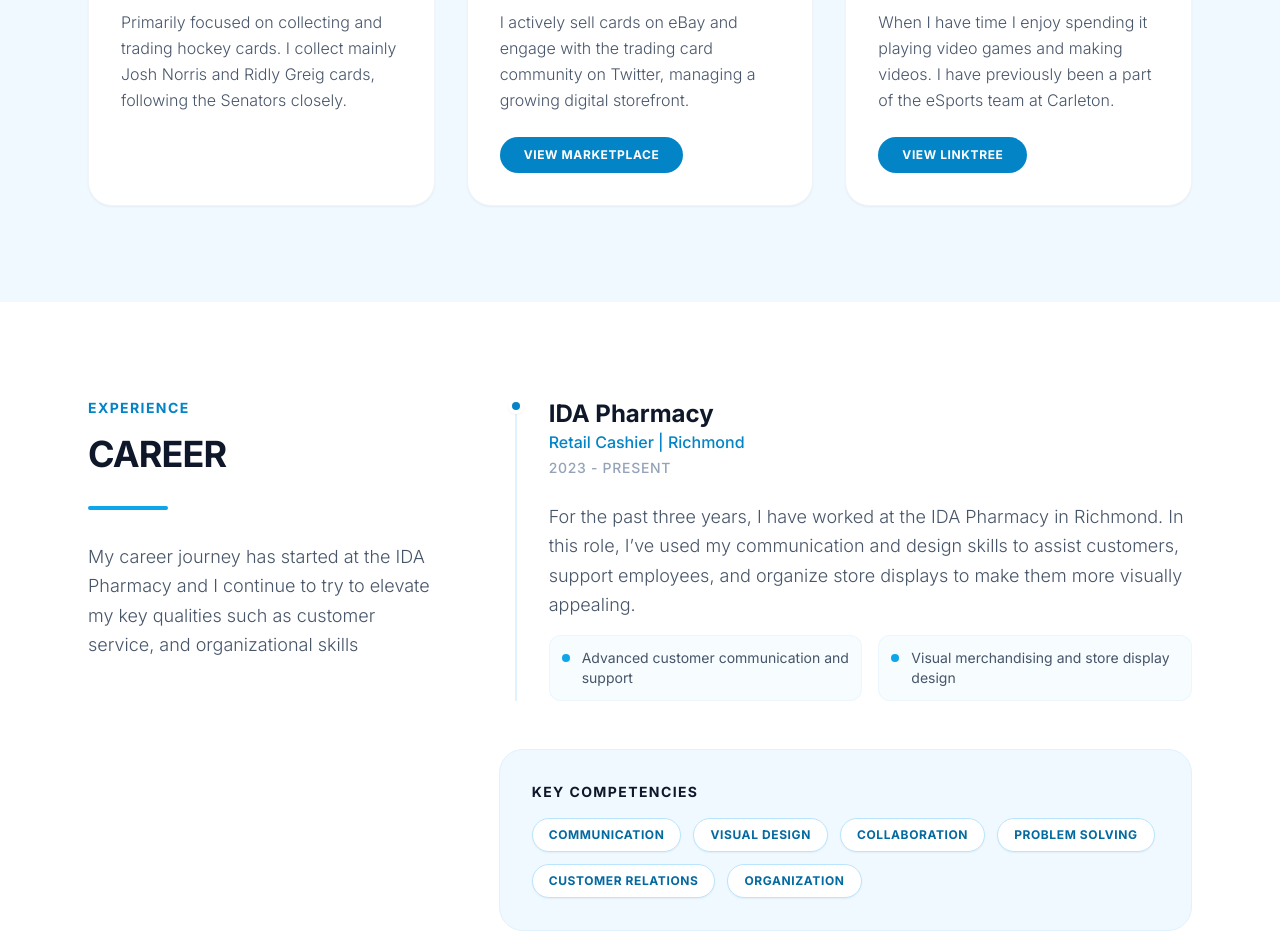
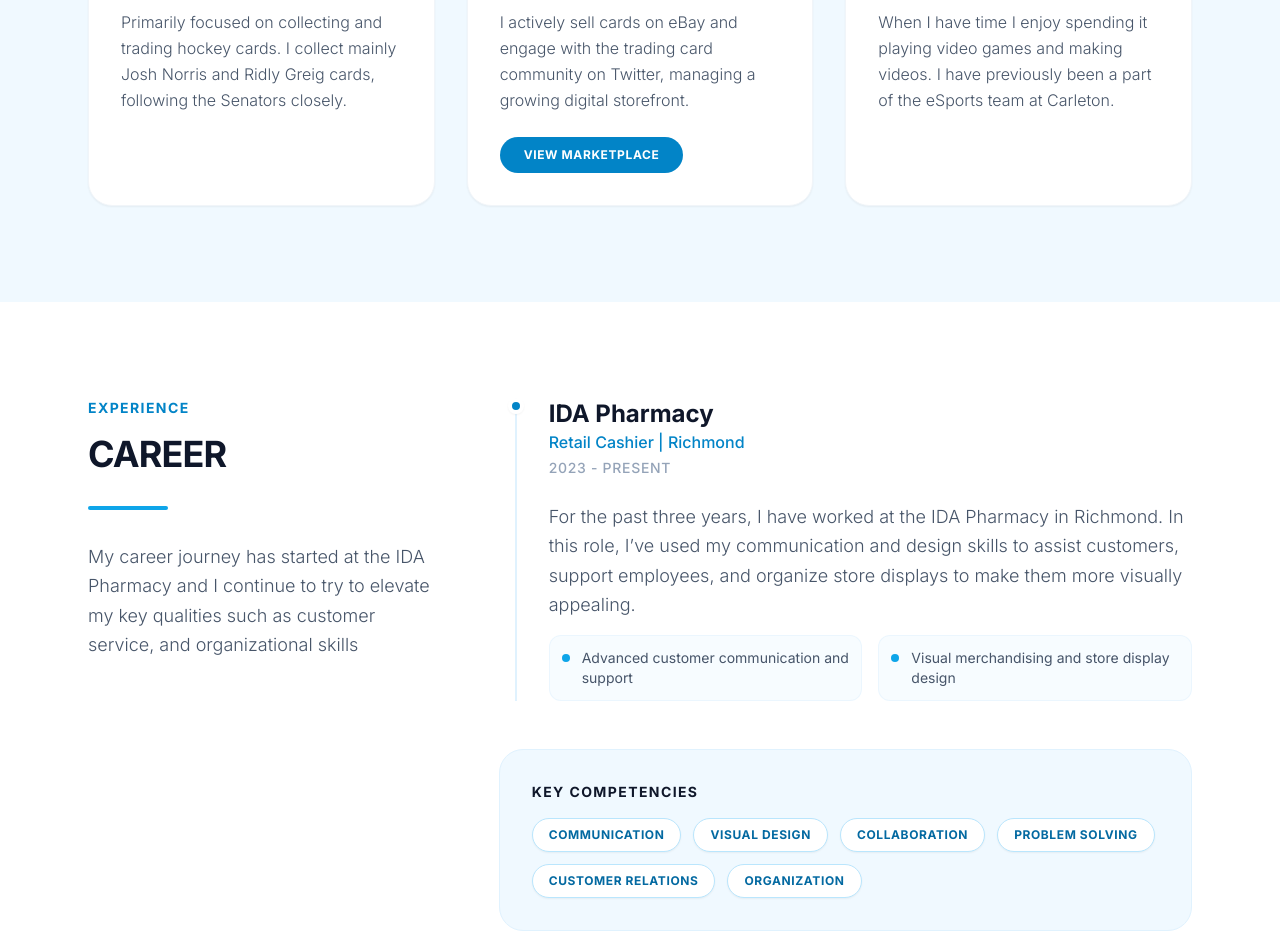
Before and after one commit to owenrumig/Portfolio, a React (Vite) app: page / in a window 1280 px wide. Shown: the part 2100-3034 px from the top of the page. Built offline with nearby package versions, Linux system fonts and the light colour scheme.

Commit message:
Update Interests.tsx

```diff
--- a/src/components/Interests.tsx
+++ b/src/components/Interests.tsx
@@ -82,16 +82,6 @@ const Interests: React.FC = () => {
             <p className="text-slate-600 leading-relaxed font-light flex-grow">
               When I have time I enjoy spending it playing video games and making videos. I have previously been a part of the eSports team at Carleton.
             </p>
-            <div className="mt-6">
-              <a
-                href="https://linktr.ee/owenrumig"
-                target="_blank"
-                rel="noopener noreferrer"
-                className="inline-block px-6 py-2.5 bg-sky-600 text-white text-xs font-bold rounded-full hover:bg-sky-700 hover:shadow-lg hover:-translate-y-0.5 transition-all uppercase tracking-wider"
-              >
-                View Linktree
-              </a>
-            </div>
           </div>
         </div>
       </div>
```
